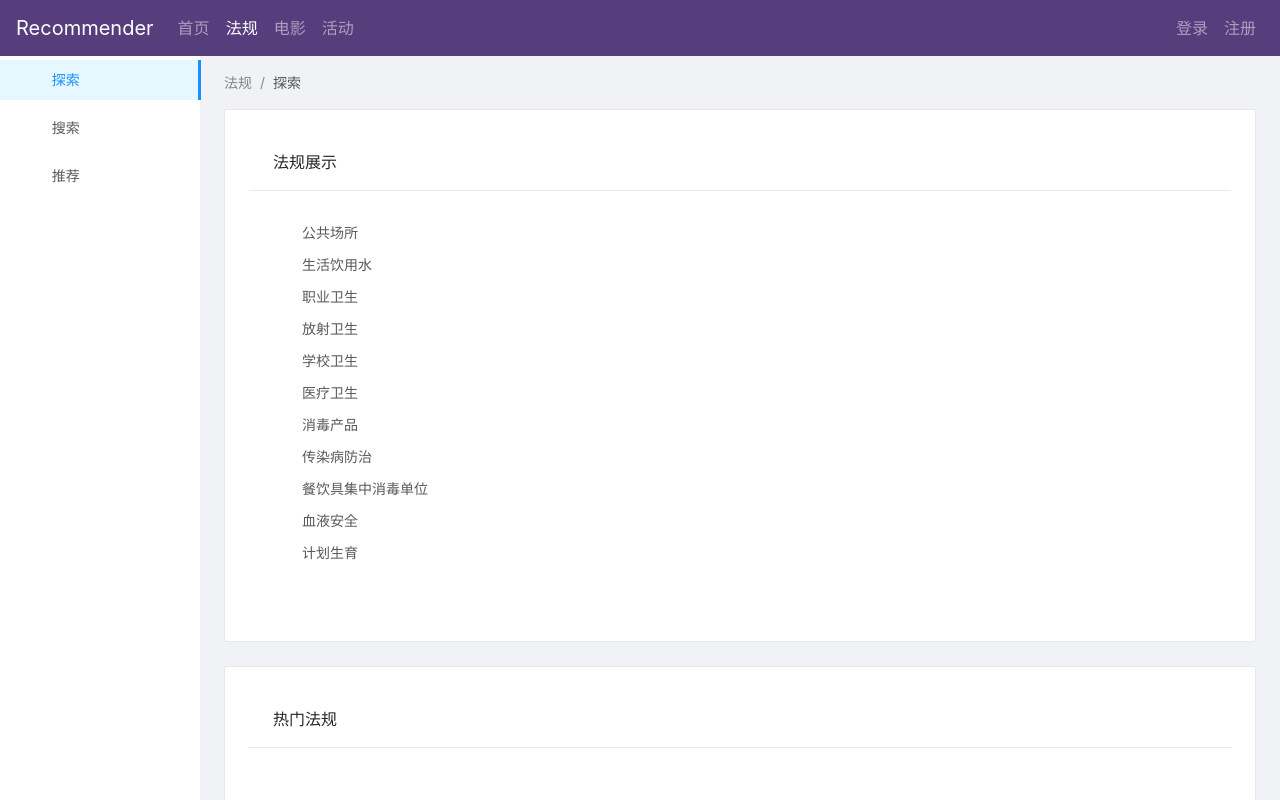
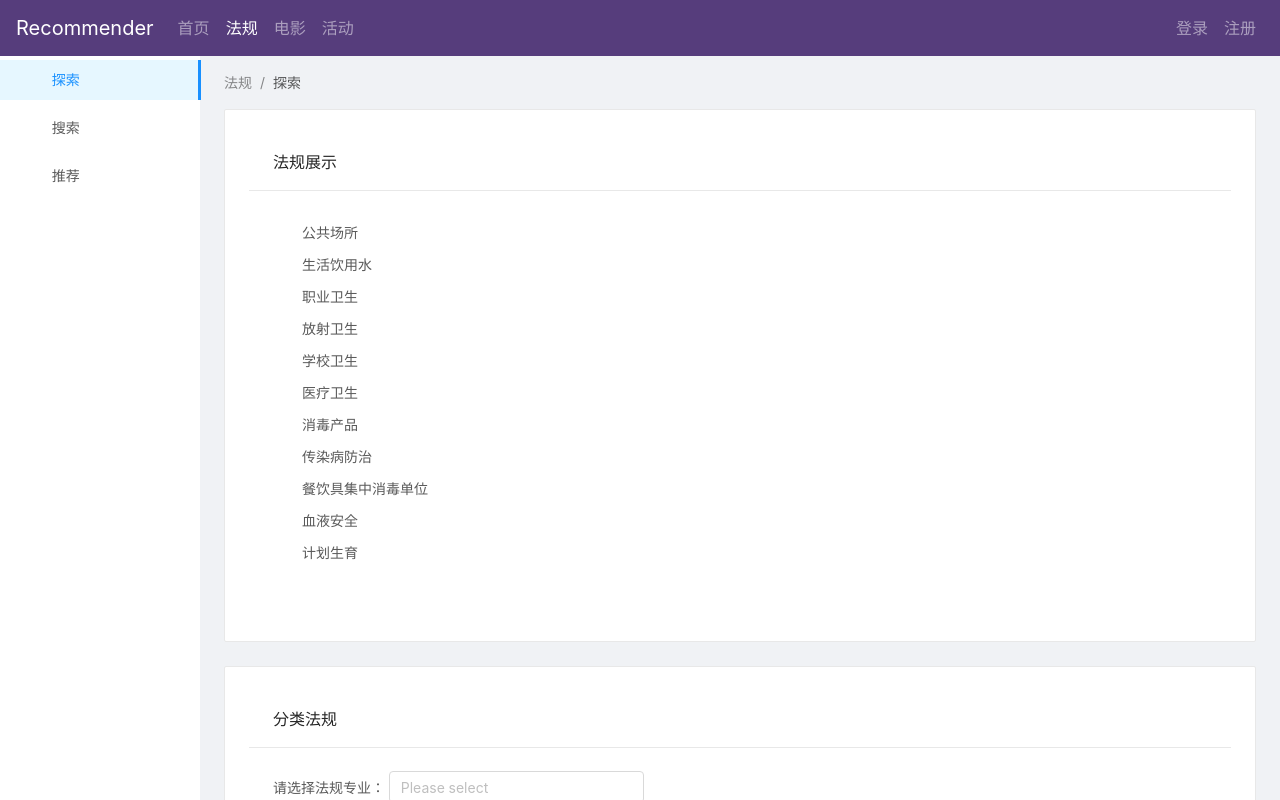
Before and after one commit to yycg/recommender-vue, a Vue app: page /law in a window 1280 px wide. Shown: the top 800 px of the page. Built offline with nearby package versions, Linux system fonts and the light colour scheme; no server answers.

Commit message:
优化同一案例下也出现的法规接口

```diff
--- a/src/components/law/LawDetail.vue
+++ b/src/components/law/LawDetail.vue
@@ -61,6 +61,17 @@
 <!--    <br>-->
 
     <a-card title=相似法规 :style="{ background: '#fff', padding: '24px', margin: 0, minHeight: '280px' }">
+<!--      <recommend-table-->
+<!--        v-on:recommendTableChange="recommendTableChange"-->
+<!--        :laws="laws"-->
+<!--        :count="count"-->
+<!--        :start="start"-->
+<!--        :total="total"-->
+<!--        :pagination="pagination"-->
+<!--        :algorithm="algorithm"-->
+<!--        :lawTitles="checkedKeys"-->
+<!--        :loading="loading"-->
+<!--      ></recommend-table>-->
     </a-card>
     <br>
 
@@ -86,7 +97,7 @@ export default {
   },
   mounted: function () {
     this.getdata()
-    this.getRelatedCases()
+    // this.getRelatedCases()
     this.getLawsOfRelatedCases()
   },
   methods: {
--- a/src/components/law/LawIndex.vue
+++ b/src/components/law/LawIndex.vue
@@ -16,9 +16,9 @@
         </a-card>
         <br>
 
-        <a-card title="热门法规" :style="{ background: '#fff', padding: '24px', margin: 0, minHeight: '280px' }">
-        </a-card>
-        <br>
+<!--        <a-card title="热门法规" :style="{ background: '#fff', padding: '24px', margin: 0, minHeight: '280px' }">-->
+<!--        </a-card>-->
+<!--        <br>-->
 
         <a-card title="分类法规" :style="{ background: '#fff', padding: '24px', margin: 0, minHeight: '280px' }">
           <law-select :options="options" v-on:selectSpecialty="selectSpecialty"></law-select>
--- a/src/components/law/RecommendExplanationTable.vue
+++ b/src/components/law/RecommendExplanationTable.vue
@@ -2,6 +2,7 @@
   <a-table
     :columns="columns"
     :data-source="data"
+    :scroll="{ x: 1500, y: 400 }"
   >
     <a slot="action" slot-scope="text" :href="text">查看</a>
   </a-table>
```
